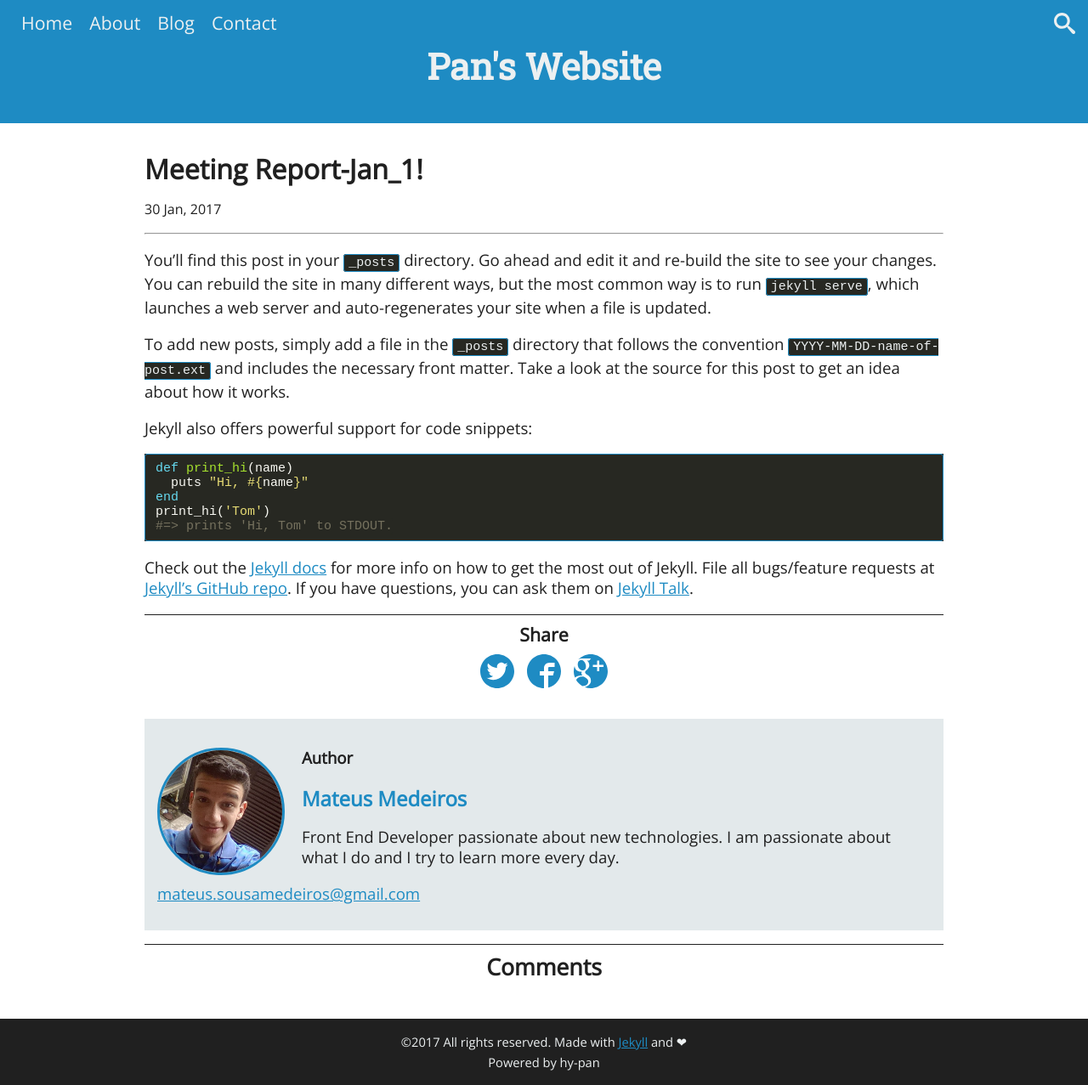
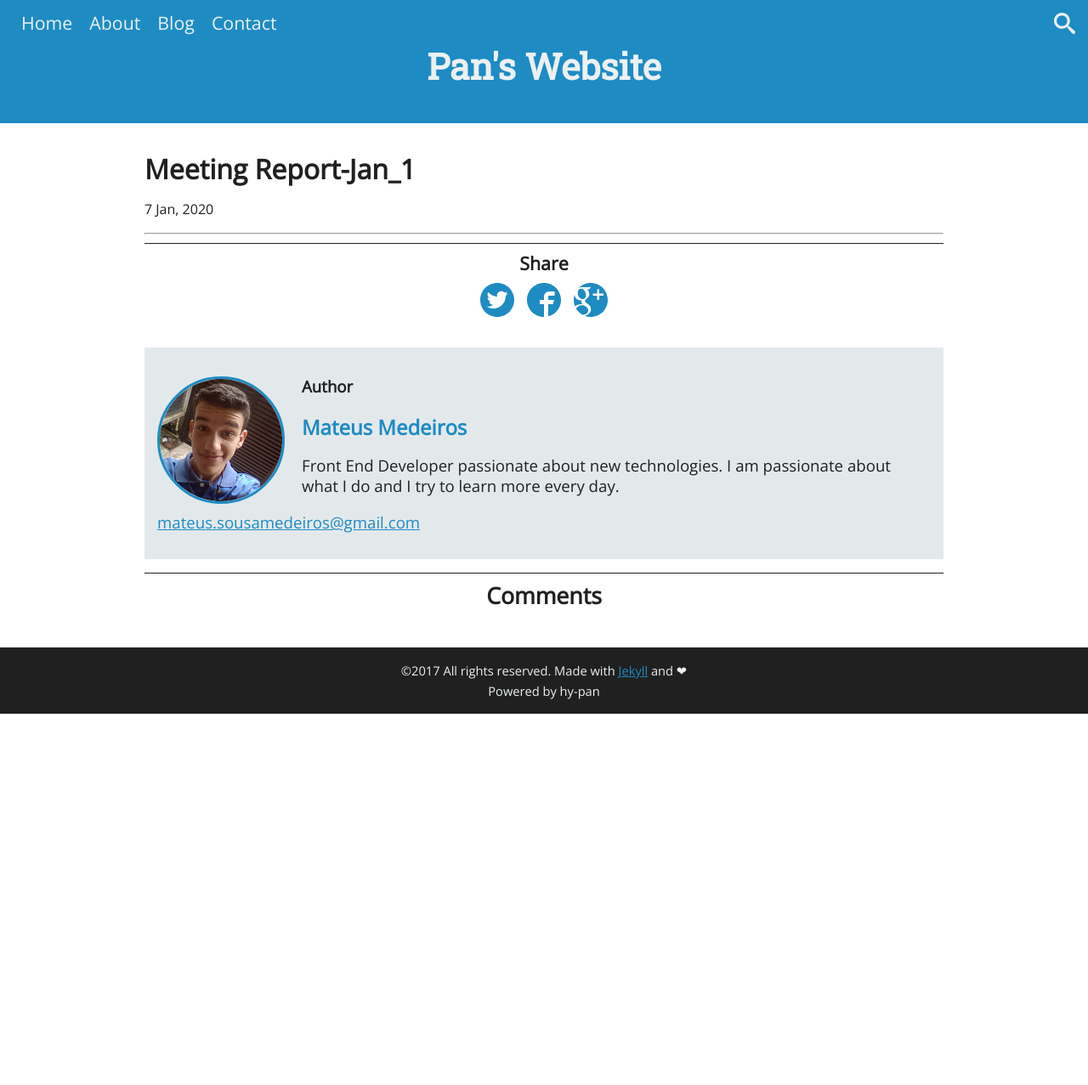
Before and after one commit to hy-pan/hy-pan.github.io, a Jekyll site: the page built from _posts/2017-01-25-welcome-to-jekyll.markdown, in a window 1280 px wide. Shown: the whole page at 85% size. Built offline with Jekyll 4.4.1, drawn with Linux system fonts in a browser that asks for light colours; comment, search, counter and statistics services are not loaded; after the commit the page ends 900 px from its top, so only the background shows below that.

Commit message:
Update 2017-01-25-welcome-to-jekyll.markdown

```diff
--- a/_posts/2017-01-25-welcome-to-jekyll.markdown
+++ b/_posts/2017-01-25-welcome-to-jekyll.markdown
@@ -1,10 +1,13 @@
 ---
 layout: post
-title:  "Meeting Report-Jan_1!"
-date:   2017-01-30 09:00:09 -0200
+title:  "Meeting Report-Jan_1"
+date:   2020-01-07 09:00:09 -0200
 description:
-permalink: /welcome-to-jekyll/
+permalink: /Meeting Report 1/
 ---
+
+
+<!--
 You’ll find this post in your `_posts` directory. Go ahead and edit it and re-build the site to see your changes. You can rebuild the site in many different ways, but the most common way is to run `jekyll serve`, which launches a web server and auto-regenerates your site when a file is updated.
 
 To add new posts, simply add a file in the `_posts` directory that follows the convention `YYYY-MM-DD-name-of-post.ext` and includes the necessary front matter. Take a look at the source for this post to get an idea about how it works.
@@ -24,3 +27,4 @@ Check out the [Jekyll docs][jekyll-docs] for more info on how to get the most ou
 [jekyll-docs]: http://jekyllrb.com/docs/home
 [jekyll-gh]:   https://github.com/jekyll/jekyll
 [jekyll-talk]: https://talk.jekyllrb.com/
+-->
```
